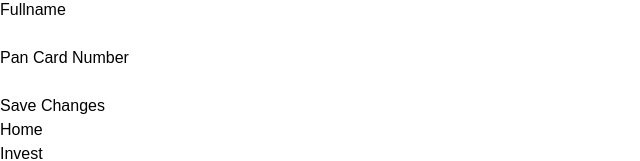
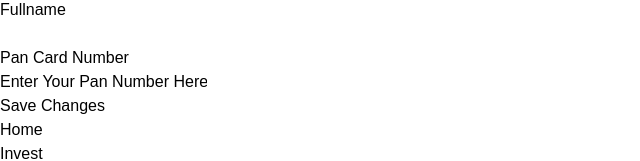
Before and after one commit to ALOK9442/cryptbeeWeb, a React (Vite) app: page /home/profile/personal-info in a window 1280 px wide. Shown: the part 698-859 px from the top of the page, without its empty margins (0-640 px from the left). Built offline with nearby package versions, Linux system fonts and the light colour scheme; no server answers; sample sign-in values are in the browser's storage.

Commit message:
route: pan verification route to home

```diff
--- a/src/components/authcomponents/verifypan.jsx
+++ b/src/components/authcomponents/verifypan.jsx
@@ -24,6 +24,7 @@ function VerifyPan() {
     if (response.status === 200) {
       dispatch(panVerified(response.data))
     }
+    navigate('/home')
     // console.log(data);
   };
 
--- a/src/pages/components/profile/personal_information/personal_information_tab.jsx
+++ b/src/pages/components/profile/personal_information/personal_information_tab.jsx
@@ -14,7 +14,7 @@ function PersonalInfo() {
 
     const photo = useSelector((state) => state.user.photo);
     const name = useSelector((state) => state.user.name);
-    const pan = useSelector((state) => state.user.pan);
+    const pan = useSelector((state) => state.user.pan)?useSelector((state) => state.user.pan):"Enter Your Pan Number Here";
 
     useEffect(() => {
         setFullName(name)
```
